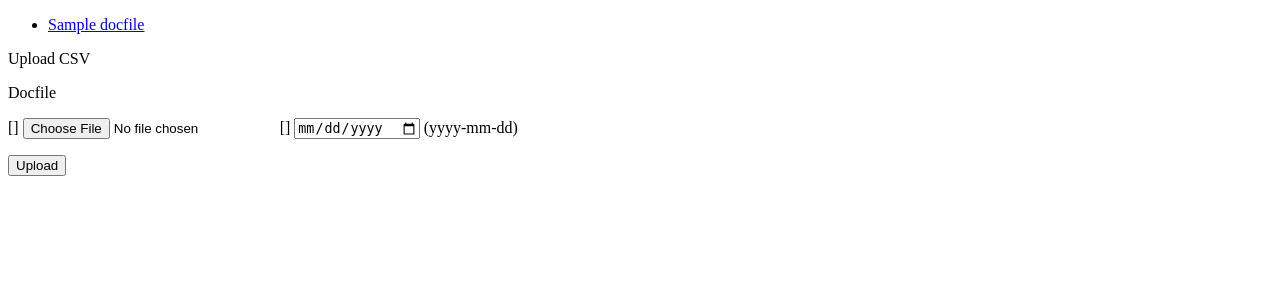
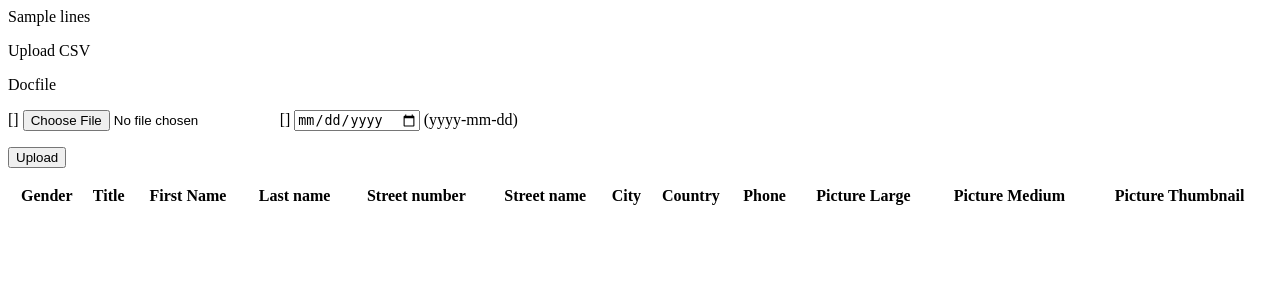
Before and after one commit to trpaler/codingproject, a Django app: template weatherapp/templates/weatherapp/index.html in a window 1280 px wide. Shown: the top 300 px of the page. Run offline with Django 3.2, Linux system fonts and the light colour scheme; the template is opened without the code that fills it: most values are stand-ins (such as "Sample title", 1, 10 or a date in 2020); form fields are guessed from the names that the template uses; lists and menus that the app fills with data are empty.

Commit message:
Display table and csv uploaded data

```diff
--- a/weatherapp/templates/weatherapp/index.html
+++ b/weatherapp/templates/weatherapp/index.html
@@ -9,7 +9,7 @@
 
     <body>
         <!-- List of uploaded documents -->
-        {% if documents %}
+<!--         {% if documents %}
             <ul>
                 {% for document in documents %}
                     <li><a href="{{ document.docfile.url }}">{{ document.docfile.name }}</a></li>
@@ -18,48 +18,129 @@
         {% else %}
             <p>No documents.</p>
         {% endif %}
-
+ -->
+        {{ lines }}
         <p> Upload CSV</p>
         <!-- Upload form. Note enctype attribute! -->
+        <form action="{% url 'index' %}" method="post" enctype="multipart/form-data">
+                        {% csrf_token %}
+                        <p>{{ form.non_field_errors }}</p>
 
+                        <p>{{ form.docfile.label_tag }} {{ form.docfile.help_text }}</p>
 
-        <div id="app">
+                        <p>
+                            {{ form.docfile.errors }}
+                            {{ form.docfile }}
+                            {{ form.date.errors }}
 
+                            {{ form.date }} (yyyy-mm-dd)
+                        </p>
+
+                          <p><input type="submit" value="Upload"/></p>
+                    </form>
+        <div id="table" >
+            <vtable title="{{lines}}"></vtable>
         </div>
 
     </body>
+
 
 </html>
 
 
 <script>
 
+{% verbatim %}
+    Vue.component('vtable', {
+      template:
+      `<div>
+        <table style="width:100%">
+          <tr>
+            <th>Gender</th>
+            <th>Title </th>
+            <th>First Name</th>
+            <th>Last name</th>
+            <th>Street number</th>
+            <th>Street name</th>
+            <th>City</th>
+            <th>Country</th>
+            <th>Phone </th>
+            <th>Picture Large</th>
+            <th>Picture Medium</th>
+            <th>Picture Thumbnail</th>
+
+          </tr>
+          <tr v-for="(obj, index) in list">
+            <td>{{ obj.gender }}</td>
+            <td>{{ obj.title }}</td>
+            <td>{{ obj.firstName }}</td>
+            <td>{{ obj.lastName }}</td>
+            <td>{{ obj.streetNumber }}</td>
+            <td>{{ obj.streetName }}</td>
+            <td>{{ obj.city }}</td>
+            <td>{{ obj.country }}</td>
+            <td>{{ obj.phone }}</td>
+            <td><img :src="obj.picLarge"/> </td>
+            <td><img :src="obj.picMed"/> </td>
+            <td><img :src="obj.picThumbnail"/> </td>
+
+          </tr>
+        </table>
+      </div>`,
+
+        data: function() {
+            return {
+                objects: null,
+                list: [],
+                top: 0,
+                bottom: 12
+            }
+        },
+
+        props: {
+            title: {
+                type: Array,
+            }
+        },
+
+      created() {
+        this.parseData();
+      },
+
+      methods: {
+        parseData() {
+            let data = this.title.split(',').slice(12, this.title.length);
+            for (let x = 0; this.bottom <= data.length; x++, this.top += 12, this.bottom +=12) {
+                let objects = {};
+                objects.gender = data[0 + this.top];
+                objects.title = data[1 + this.top];
+                objects.firstName = data[2 + this.top];
+                objects.lastName = data[3 + this.top];
+                objects.streetNumber = data[4 + this.top];
+                objects.streetName = data[5 + this.top];
+                objects.city = data[6 + this.top];
+                objects.country = data[7 + this.top];
+                objects.phone = data[8 + this.top];
+                objects.picLarge = data[9 + this.top];
+                objects.picMed = data[10 + this.top];
+                objects.picThumbnail = data[11 + this.top];
+                this.list.push(objects);
+            }
+
+        }
+      }
+  });
 
     new Vue({
-      el: "#app",
-      template:
-      `            <form action="{% url 'index' %}" method="post" enctype="multipart/form-data">
-                {% csrf_token %}
-                <p>{{ form.non_field_errors }}</p>
+        el: '#table',
+    })
 
-                <p>{{ form.docfile.label_tag }} {{ form.docfile.help_text }}</p>
-
-                <p>
-                    {{ form.docfile.errors }}
-                    {{ form.docfile }}
-                    {{ form.date.errors }}
-
-                    {{ form.date }} (yyyy-mm-dd)
-                </p>
-
-                  <p><input type="submit" value="Upload"/></p>
-            </form>`,
-      data: {
-        substitute: "text"
-      },
-      mounted() {
-        console.log('created');
-      }
-    });
+{% endverbatim %}
 
 </script>
+
+<style>
+    #app {
+        background: red;
+    }
+</style>
```
Also changed, not shown: weatherapp/views.py (+9 -9 lines).
